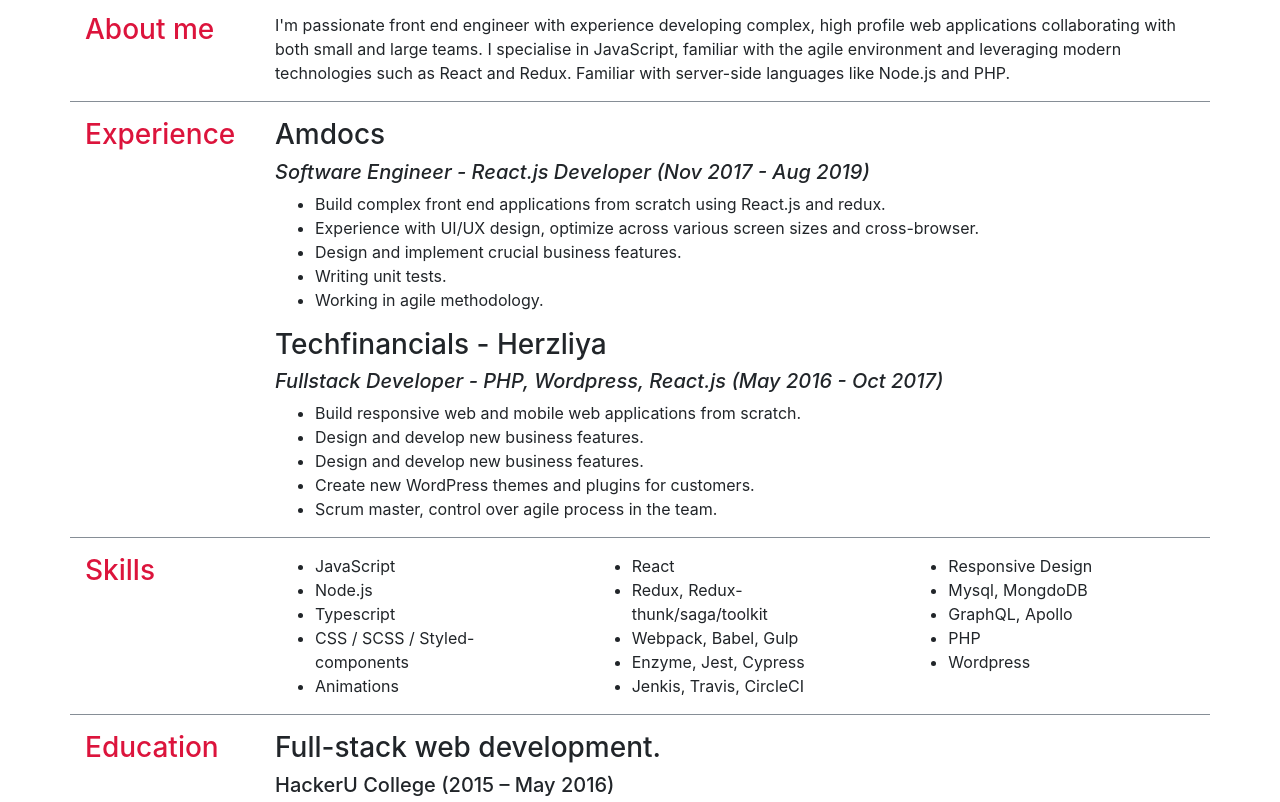
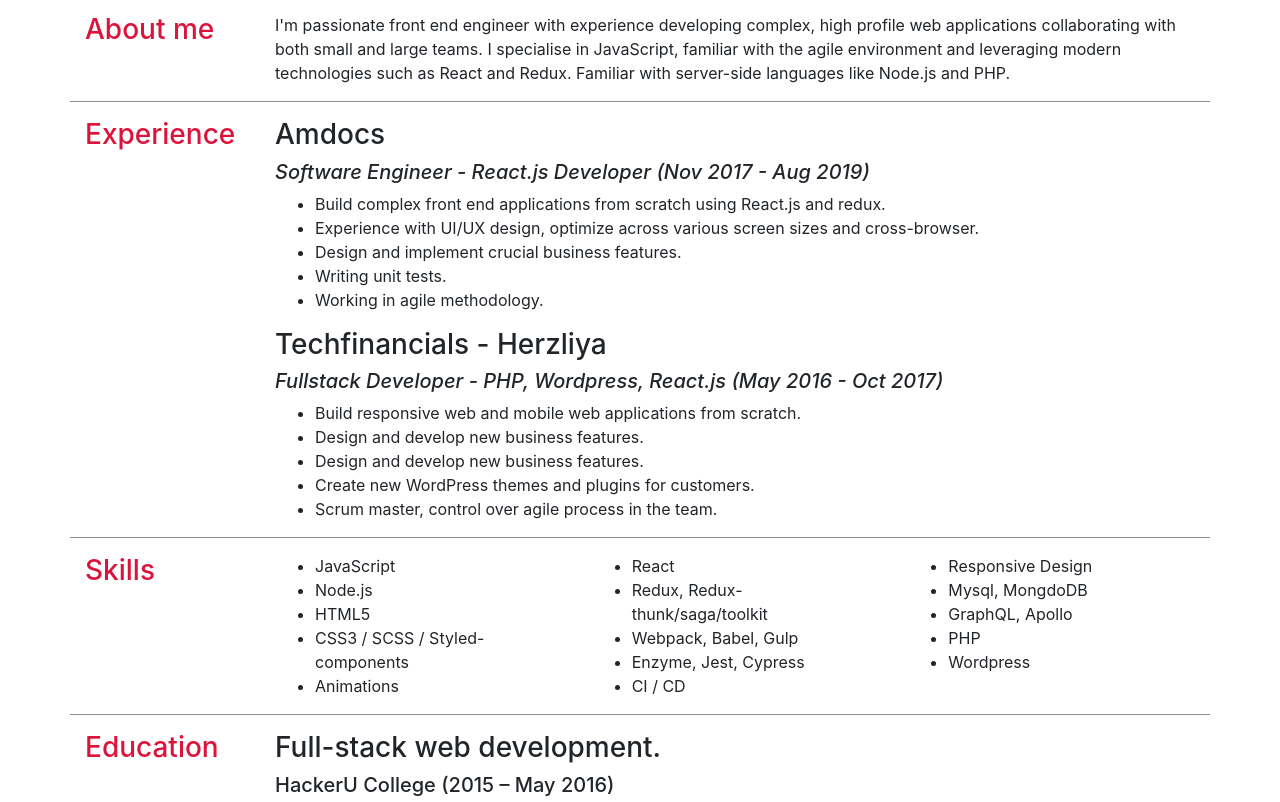
Before and after one commit to baaraak/resume, a website: page index.html in a window 1280 px wide. Shown: the part 132-934 px from the top of the page. Drawn offline with nearby package versions, Linux system fonts and the light colour scheme.

Commit message:
fix skiils

```diff
--- a/index.html
+++ b/index.html
@@ -111,8 +111,8 @@
             <ul class="mb-0">
               <li>JavaScript</li>
               <li>Node.js</li>
-              <li>Typescript</li>
-              <li>CSS / SCSS / Styled-components</li>
+              <li>HTML5</li>
+              <li>CSS3 / SCSS / Styled-components</li>
               <li>Animations</li>
             </ul>
           </div>
@@ -122,7 +122,7 @@
               <li>Redux, Redux-thunk/saga/toolkit</li>
               <li>Webpack, Babel, Gulp</li>
               <li>Enzyme, Jest, Cypress</li>
-              <li>Jenkis, Travis, CircleCI</li>
+              <li>CI / CD</li>
             </ul>
           </div>
           <div class="col-sm">
```
Also changed, not shown: 1 other file.
